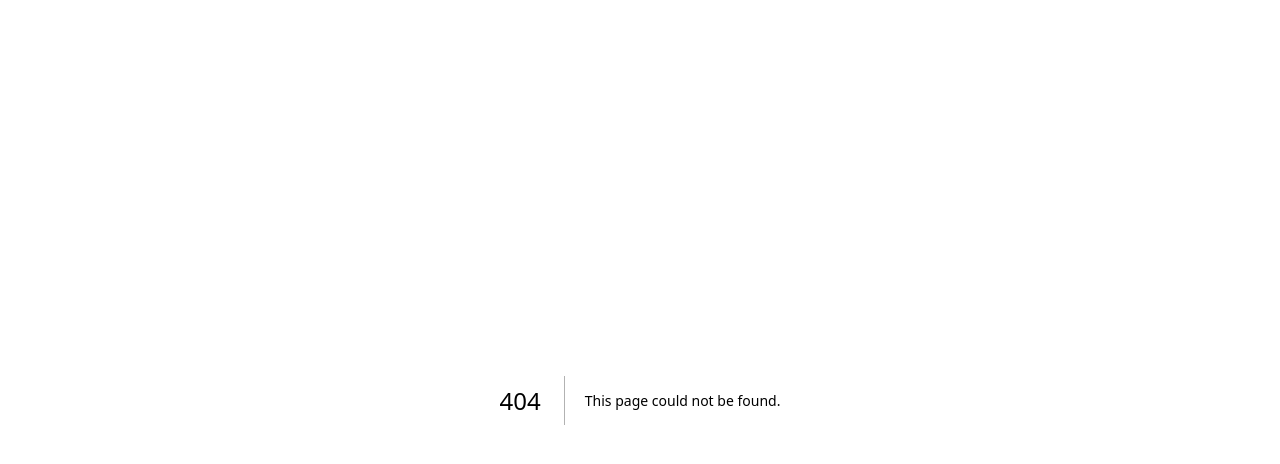
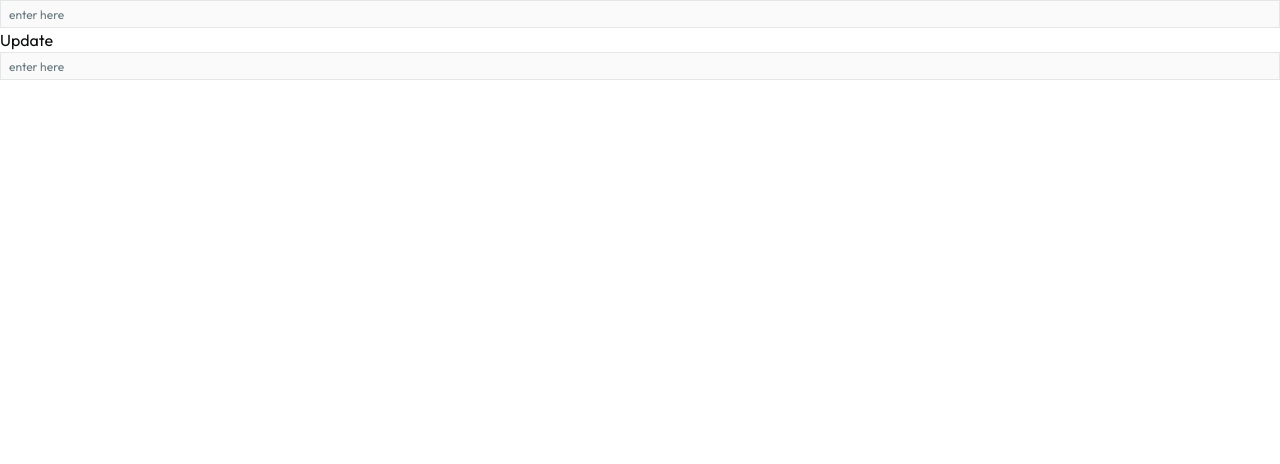
Before and after one commit to minthukhant08/nextcn, a Next.js app: page /todo in a window 1280 px wide. Before the commit this address had no page. Shown: the top 464 px of the page. Built offline with nearby package versions, Linux system fonts and the light colour scheme.

Commit message:
zustand todo

```diff
--- a/app/(public)/counter/page.tsx
+++ /dev/null
@@ -1,19 +0,0 @@
-'use client'
-import Link from 'next/link'
-import { create } from 'zustand'
-
-export const useCountStore = create((set) => ({
-  count: 1,
-  inc: () => set((state) => ({ count: state.count + 1 })),
-}))
-
-export default function Counter() {
-  const { count, inc } = useCountStore()
-  return (
-    <div>
-      <span>{count}</span>
-      <button onClick={inc}>one up</button>
-       <Link href={"/test"}>test</Link>
-    </div>
-  )
-}
--- a/app/(public)/test/page.tsx
+++ /dev/null
@@ -1,9 +0,0 @@
-'use client'
-
-import Link from "next/link"
-import { useCountStore } from "../counter/page"
-
-export default function Test () {
-    const { count } = useCountStore()
-    return <>test {count } <Link href={"/counter"}>counter</Link></>
-}
--- /dev/null
+++ b/app/(public)/todo/page.tsx
@@ -0,0 +1,5 @@
+import TodoTemplate from "@/template/todo";
+
+export default function Test () {
+    return <TodoTemplate/>
+}
--- a/package.json
+++ b/package.json
@@ -29,6 +29,7 @@
     "shadcn": "^4.1.0",
     "tailwind-merge": "^3.5.0",
     "tw-animate-css": "^1.4.0",
+    "uuid": "^13.0.0",
     "zod": "^4.3.6",
     "zustand": "^5.0.12"
   },
--- a/template/products/search-button.tsx
+++ b/template/products/search-button.tsx
@@ -7,10 +7,12 @@ import { useRouter, useSearchParams } from "next/navigation"
 import { toQueryString } from "@/utils"
 import { AuthContext } from "@/providers/auth-context-provider"
 import { useLoginStore } from "../login/store"
+import { useTodoStore } from "../todo/store"
 
 
 export default  function SearchButton() {
     const param = useSearchParams()
+    const {todos} = useTodoStore()
     const [ q , setQ ] = useState("")
     const router = useRouter();
     const { email } = useLoginStore()
@@ -27,5 +29,6 @@ export default  function SearchButton() {
         {email}
         <Input value={q} id="search-key" onChange={(e) => setQ(e.target.value)} placeholder="Search...." />
         <Button onClick={handleSearch}>Search</Button>
+        <Button onClick={() => console.log(todos)}>Check Todo List</Button>
     </div>
 }
--- /dev/null
+++ b/template/todo/index.tsx
@@ -0,0 +1,54 @@
+'use client'
+
+import { ChangeEvent, KeyboardEvent, useEffect, useState } from "react"
+import { Todo, useTodoStore } from "./store"
+import { Button } from "@/components/ui/button"
+import { v4 as uuidv4 } from 'uuid';
+import { Input } from "@/components/ui/input";
+
+export default function TodoTemplate() {
+    const [ task , setTask ] = useState<string>("")
+    const [ selectedTodo, setSelectedTodo] = useState<Todo>()
+    const { todos, add, remove, update } = useTodoStore()
+
+    const handleAdd = (e: KeyboardEvent<HTMLInputElement>) => {
+        if (e.key == "Enter"){
+            e.preventDefault()
+            add({
+            id: uuidv4(),
+            isDone: false,
+            name: task
+        })
+        setTask("")
+        }
+
+    }
+    const handleChange = (e: ChangeEvent<HTMLInputElement, HTMLInputElement>) => {
+        setTask(e.target.value)
+    }
+
+    const handleUpdateChange = (e: ChangeEvent<HTMLInputElement, HTMLInputElement>) => {
+        selectedTodo && setSelectedTodo({...selectedTodo, name: e.target.value})
+    }
+
+    const handleSelect = (todo: Todo) => {
+        setSelectedTodo(todo)
+    }
+
+    const handleUpdate = (e: KeyboardEvent<HTMLInputElement>) => {
+        if (e.key =="Enter"){
+            selectedTodo && update(selectedTodo)
+        }
+    }
+    return <div>
+        <Input placeholder="enter here" value={task} onChange={handleChange} onKeyDown={handleAdd}/>
+        <span>Update</span>
+        <Input placeholder="enter here" value={selectedTodo?.name}  onChange={handleUpdateChange} onKeyDown={handleUpdate}/>
+        {todos && todos.map((t) => <div key={t.id} className="flex">
+            <div>{t.name}</div>
+            <Button onClick={() => { remove(t.id)}} >Delete</Button>
+            <Button onClick={() => handleSelect(t)}>Select</Button>
+        </div>
+        )}
+    </div>
+}
--- /dev/null
+++ b/template/todo/store.ts
@@ -0,0 +1,32 @@
+import { create } from "zustand";
+import { persist } from 'zustand/middleware'
+
+export type Todo = {
+    id: string,
+    name: string,
+    isDone: boolean
+}
+export type TodoStore = {
+    todos : Todo[],
+    add : (todo: Todo) => void,
+    remove: (id: string) => void,
+    update: (todo: Todo) => void
+}
+export const useTodoStore = create<TodoStore>()(persist((set) => ({
+    todos: [],
+    add: (todo: Todo) => set((state) => ({ todos: [...state.todos, todo]})),
+    remove: (id: string) => set((state) => {
+        const newTodos = state.todos.filter((todo) => todo.id != id)
+        return { todos: newTodos }
+    }),
+    update: (todo: Todo) => set((state)=> {
+        const newTodos = state.todos.map((t) => {
+            if (t.id == todo.id){
+                return todo
+            }else{
+                return t
+            }
+        })
+        return { todos: newTodos}
+    })
+}), { name: 'todo-store' }))
```
Also changed, not shown: 1 other file (tests, documents, lock files or other folders).
